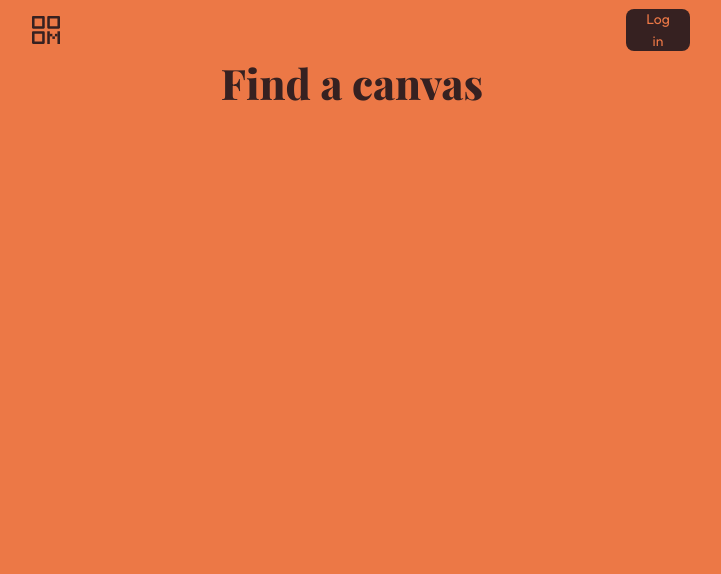
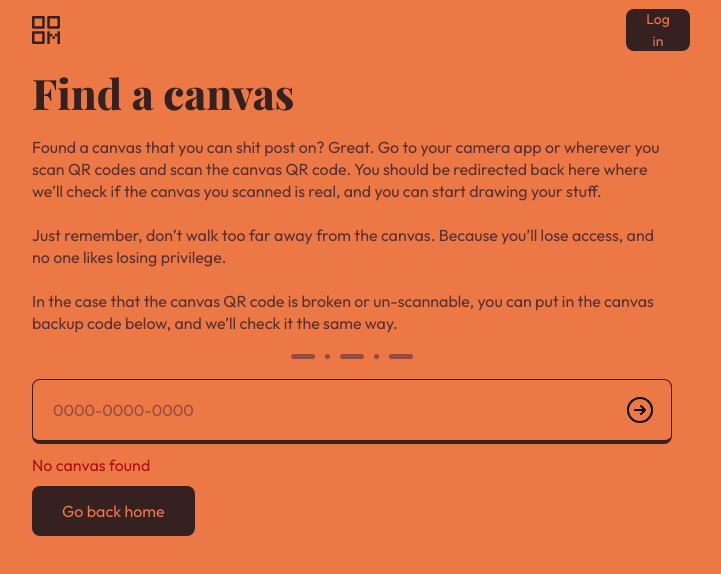
Before and after one commit to LemonFoxmere/Mosaicly, a SvelteKit app: page /search in a window 1280 px wide. Shown: the top 574 px of the page, without its empty margins (288-1009 px from the left). Built offline with nearby package versions, Linux system fonts and the light colour scheme; no server answers; a web font is replaced by a local one.

Commit message:
find canvas: input and button

```diff
--- a/src/routes/profile/+page.svelte
+++ b/src/routes/profile/+page.svelte
@@ -76,6 +76,7 @@
 				</label>
 
 				<button style="margin: 1rem 0">Save</button>
+				<a href="./"><button style="margin: 1rem 0">Back</button></a>
 			</form>
 		{:else}
 			<!-- canvases list render -->
--- a/src/routes/search/+page.svelte
+++ b/src/routes/search/+page.svelte
@@ -2,9 +2,135 @@
 </script>
 
 <main>
-	<h1>Find a canvas</h1>
+	<section id="content">
+		<h1>Find a canvas</h1>
+		<p>
+			Found a canvas that you can shit post on? Great. Go to your camera app or wherever you
+			scan QR codes and scan the canvas QR code. You should be redirected back here where
+			we’ll check if the canvas you scanned is real, and you can start drawing your stuff.
+			<br /><br />
+			Just remember, don’t walk too far away from the canvas. Because you’ll lose access, and no
+			one likes losing privilege.
+			<br /><br />
+			In the case that the canvas QR code is broken or un-scannable, you can put in the canvas
+			backup code below, and we’ll check it the same way.
+		</p>
+	</section>
+
+	<div id="seperator">
+		<div class="dash" />
+		<div class="dot" />
+		<div class="dash" />
+		<div class="dot" />
+		<div class="dash" />
+	</div>
+
+	<section id="cta">
+		<div class="input-wrapper item-frame">
+			<input placeholder="0000-0000-0000" maxlength="12" />
+			<button
+				><svg
+					xmlns="http://www.w3.org/2000/svg"
+					fill="none"
+					viewBox="0 0 24 24"
+					stroke-width="1.5"
+					stroke="black"
+					class="svg-button"
+				>
+					<path
+						stroke-linecap="round"
+						stroke-linejoin="round"
+						d="m12.75 15 3-3m0 0-3-3m3 3h-7.5M21 12a9 9 0 1 1-18 0 9 9 0 0 1 18 0Z"
+					/>
+				</svg>
+			</button>
+		</div>
+
+		<p class="error-text">No canvas found</p>
+		<a class="wrapper" href="/">
+			<button>Go back home</button>
+		</a>
+	</section>
 </main>
 
 <style lang="scss">
 	@use "$static/stylesheets/guideline" as *;
+	main {
+		width: 100%;
+		height: fit-content;
+		padding: 10px 30px 50px 30px;
+
+		display: flex;
+		flex-direction: column;
+		justify-content: flex-start;
+		row-gap: 20px;
+
+		#content {
+			width: 100%;
+			display: flex;
+			flex-direction: column;
+			row-gap: 20px;
+		}
+
+		#seperator {
+			width: 100%;
+			height: fit-content;
+
+			display: flex;
+			justify-content: center;
+			align-items: center;
+			column-gap: 10px;
+
+			div {
+				background-color: $text-tertiary;
+				border-radius: 10px;
+				height: 5px;
+
+				&.dash {
+					width: 24px;
+				}
+				&.dot {
+					width: 5px;
+				}
+			}
+		}
+
+		.input-wrapper {
+			width: 100%;
+			position: relative;
+			display: flex;
+			justify-content: space-between;
+			align-items: center;
+
+			padding: 0px 15px 0px 20px;
+
+			input {
+				padding: 0;
+				width: 100%;
+				border: none;
+			}
+
+			button {
+				width: 32px;
+				aspect-ratio: 1/1;
+				right: 0;
+				background-color: transparent;
+				padding: 0;
+			}
+
+			.svg-button {
+				height: 80%;
+			}
+		}
+		#cta {
+			width: 100%;
+			display: flex;
+			flex-direction: column;
+			row-gap: 10px;
+		}
+
+		.error-text {
+			color: $accent-error;
+		}
+	}
 </style>
```
